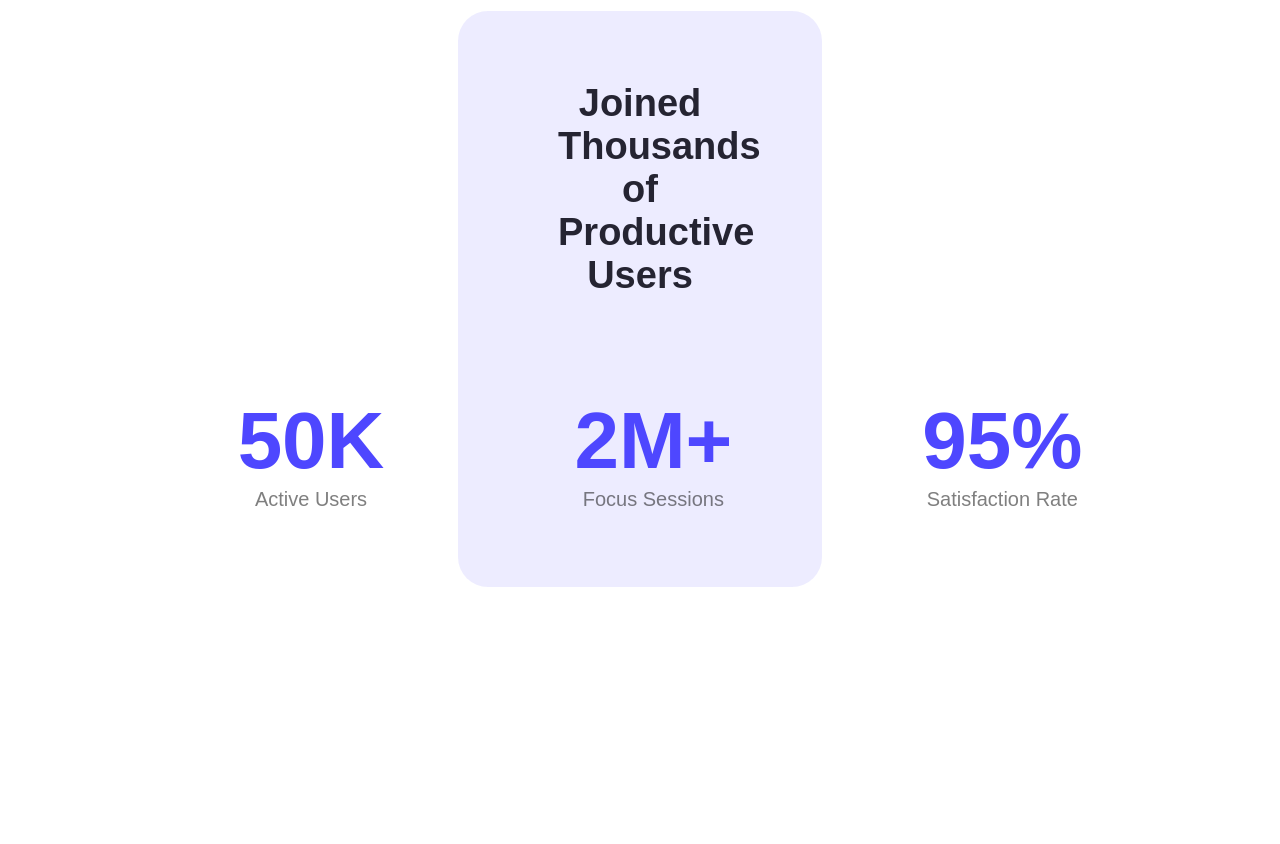
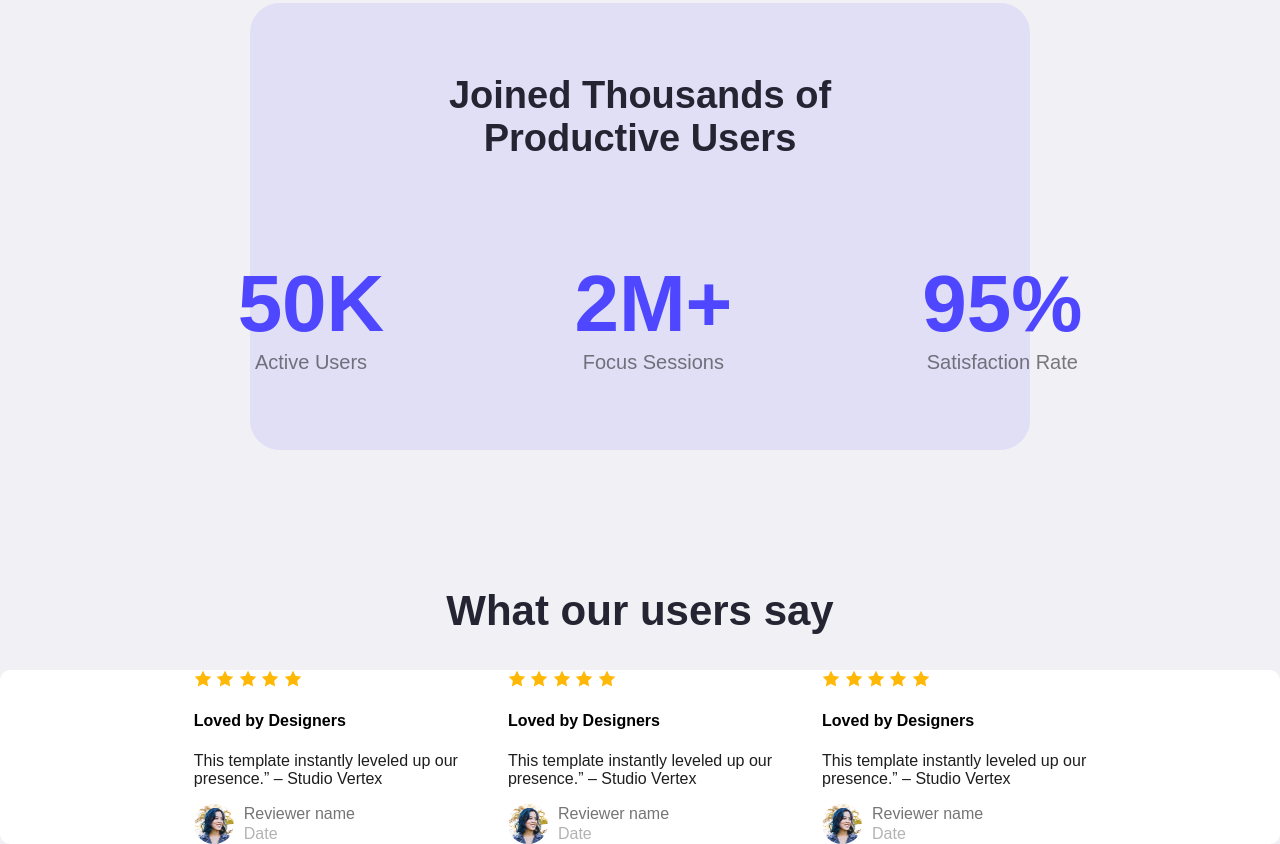
Before and after one commit to FarabyKhan/web-flow-portfolio, a plain HTML site: page index.html in a window 1280 px wide. Shown: the part 1971-2815 px from the top of the page. Before the commit the page ends 2695 px from the top, so only its background shows below. Drawn offline with Linux system fonts and the light colour scheme.

Commit message:
fajil samrir review

```diff
--- a/index.html
+++ b/index.html
@@ -41,7 +41,63 @@
 
             </ul>
            </div>
-        </section>
+        </section >
+            <section class="comment-section">
+                <h2 >What our users say</h2>
+                    <div class="card-container">
+                        <div class="card">
+                           <img class="icon" src="./Assets/icon-star.png" alt="">
+                           <img class="icon" src="./Assets/icon-star.png" alt="">
+                           <img class="icon" src="./Assets/icon-star.png" alt="">
+                           <img class="icon" src="./Assets/icon-star.png" alt="">
+                           <img class="icon" src="./Assets/icon-star.png" alt="">
+                           <h4>Loved by Designers</h4>
+                           <p>This template instantly leveled up our <br>presence.” – Studio Vertex</p>
+                         <div class="reviewer">
+                        <img src="./Assets/avatar.png" alt="Reviewer photo">
+                        <div>
+                            <div class="name">Reviewer name</div>
+                            <div class="date">Date</div>
+                        </div>
+                        </div>
+                    </div>
+
+                       <div class="card">
+                           <img class="icon" src="./Assets/icon-star.png" alt="">
+                           <img class="icon" src="./Assets/icon-star.png" alt="">
+                           <img class="icon" src="./Assets/icon-star.png" alt="">
+                           <img class="icon" src="./Assets/icon-star.png" alt="">
+                           <img class="icon" src="./Assets/icon-star.png" alt="">
+                           <h4>Loved by Designers</h4>
+                           <p>This template instantly leveled up our <br>presence.” – Studio Vertex</p>
+                         <div class="reviewer">
+                        <img src="./Assets/avatar.png" alt="Reviewer photo">
+                        <div>
+                            <div class="name">Reviewer name</div>
+                            <div class="date">Date</div>
+                        </div>
+                        </div>
+                    </div>
+
+                       <div class="card">
+                           <img class="icon" src="./Assets/icon-star.png" alt="">
+                           <img class="icon" src="./Assets/icon-star.png" alt="">
+                           <img class="icon" src="./Assets/icon-star.png" alt="">
+                           <img class="icon" src="./Assets/icon-star.png" alt="">
+                           <img class="icon" src="./Assets/icon-star.png" alt="">
+                           <h4>Loved by Designers</h4>
+                           <p>This template instantly leveled up our <br>presence.” – Studio Vertex</p>
+                         <div class="reviewer">
+                        <img src="./Assets/avatar.png" alt="Reviewer photo">
+                        <div>
+                            <div class="name">Reviewer name</div>
+                            <div class="date">Date</div>
+                        </div>
+                        </div>
+                    </div>
+                      </div>
+            </section>
+
     </body>
     <footer>
 
--- a/styles/webflow.css
+++ b/styles/webflow.css
@@ -3,6 +3,11 @@
   font-family: "Raleway", sans-serif;
   font-optical-sizing: auto;
   font-style: normal;
+}
+body {
+    background-color: #f0f0f5;
+    margin: 0;
+    padding: 0;
 }
 /* Shared Style  */
  .text-primary{
@@ -25,6 +30,9 @@
    .btn-primary:hover{
     background-color: #2980b9;
   transform: scale(1.05);
+ }
+ .text-center{
+  text-align: center;
  }
  .header{
 
@@ -101,7 +109,7 @@ nav ul li{
 /* user section */
 .user {
   background-color: #4E47FF1A;
-  margin: 116px 450px 137px;
+  margin: 116px 250px 137px;
   border-radius: ;
   padding: 40px 100px;
   border-radius: 30px;
@@ -140,3 +148,56 @@ nav ul li{
 .number-container br {
   display: none;
 }
+
+/* Comment Section */
+.comment-section{
+
+}
+.comment-section h2{
+  color: #252432;
+  font-size: 42px;
+  font-weight: bold;
+  display: flex;
+  justify-content: center;
+}
+
+.card-container{
+  display: flex;
+  justify-content: center;
+  gap: 50px;
+  flex-wrap: wrap;
+   background-color: white;
+ border-radius: 10px;
+ box-shadow: 2px solid grey;
+}
+.card h3{
+  font-size: 24px;
+  font-weight:600;
+  color: #252432;
+}
+.card p{
+  font-size: 16px;
+  color: #1E1E1E;
+}
+.reviewer img{
+  height: 40px;
+  width: 40px;
+  border-radius: 50%;
+  gap: 10px;
+}
+.reviewer {
+  display: flex;
+  align-items: center;
+  gap: 10px;
+}
+.name{
+  font-size: 16px ;
+  font-weight: 400;
+  color:#757575;
+}
+.date{
+   font-size: 16px ;
+  font-weight: 400;
+  color:#B3B3B3;
+  margin-top: 2px;
+}
```
